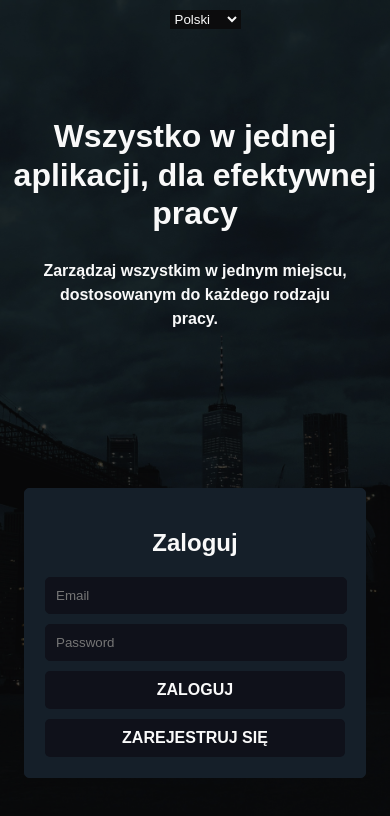
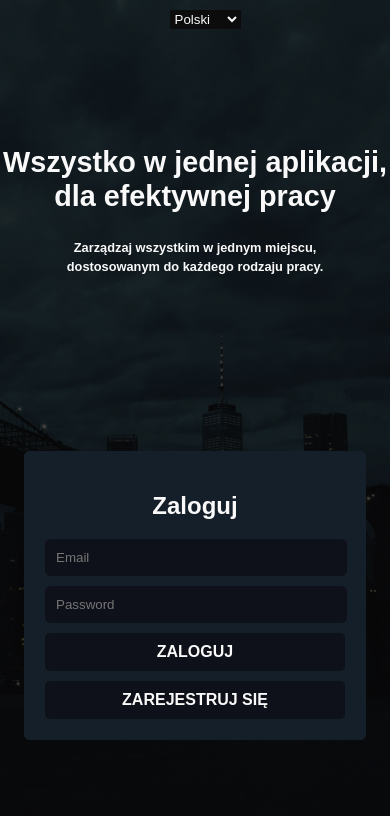
Before and after one commit to traetor/johnny-systems, a React app: page / in a window 390 px wide. Shown: the top 816 px of the page. Built offline with nearby package versions, Linux system fonts and the light colour scheme; no server answers.

Commit message:
responsive style v2

```diff
--- a/src/components/Auth/Auth.scss
+++ b/src/components/Auth/Auth.scss
@@ -1,29 +1,49 @@
+// Zmienne
+$primary-color: #151F29;
+$secondary-color: #0F111A;
+$hover-color: #959595;
+$text-color: #959595;
+$background-overlay: rgba(0, 0, 0, 0.7);
+
+// Mixins
+@mixin flex-center {
+  display: flex;
+  justify-content: center;
+  align-items: center;
+}
+
+@mixin input-styles {
+  display: block;
+  width: 100%;
+  padding: 10px;
+  margin: 10px 0;
+  border: 1px solid $secondary-color;
+  border-radius: 5px;
+  background-color: $secondary-color;
+  color: $text-color;
+}
+
 .auth-container {
-  width: 400px;
+  width: 100%;
+  max-width: 400px;
   margin: 0 auto;
   padding: 20px;
-  border: 1px solid #151F29;
+  border: 1px solid $primary-color;
   border-radius: 5px;
-  background-color: #151F29;
+  background-color: $primary-color;
 
   h2 {
     text-align: center;
   }
 
   input {
-    display: block;
-    width: 380px;
-    padding: 10px;
-    margin: 10px 0;
-    border: 1px solid #0F111A;
-    border-radius: 5px;
-    background-color: #0F111A;
-    color: #959595;
+    @include input-styles;
   }
 
   button {
     display: block;
-    width: 400px;
+    width: 100%;
+    max-width: 400px;
     padding: 10px;
     border: none;
     border-radius: 5px;
@@ -32,7 +52,7 @@
   }
 
   button:hover {
-    background-color: #959595;
+    background-color: $hover-color;
   }
 }
 
@@ -42,6 +62,7 @@
   background-position: center;
   background-repeat: no-repeat;
   position: relative;
+
   &::before {
     content: '';
     position: absolute;
@@ -49,37 +70,31 @@
     left: 0;
     right: 0;
     bottom: 0;
-    background: rgba(0, 0, 0, 0.7); /* Czarny kolor z 50% przezroczystością */
-    z-index: 1; /* Umieść go nad tłem, ale pod inną zawartością */
+    background: $background-overlay;
+    z-index: 1; // Umieść go nad tłem, ale pod inną zawartością
   }
 }
 
 .intro-content {
   position: relative;
-  z-index: 2; /* Umieść zawartość nad pseudoelementem */
+  z-index: 2; // Umieść zawartość nad pseudoelementem
 }
 
 .main-container {
-  display: flex;
+  @include flex-center;
   flex-direction: row;
-  justify-content: center;
-  align-items: center;
   height: 100vh;
 
-  .left-section {
+  .left-section, .right-section {
     flex: 1;
     padding: 20px;
     text-align: center;
+  }
 
+  .left-section {
     .welcome-text {
       font-size: 2rem;
     }
-  }
-
-  .right-section {
-    flex: 1;
-    padding: 20px;
-    text-align: center;
   }
 }
 
@@ -87,10 +102,9 @@
   .main-container {
     flex-direction: column;
 
-    .left-section,
-    .right-section {
+    .left-section, .right-section {
       width: 100%;
-      padding: 10px;
+      padding: 0;
       align-content: center;
     }
   }
@@ -98,13 +112,20 @@
 
 @media (max-width: 500px) {
   .auth-container {
-    width: 300px;
+    width: 100%;
+    max-width: 300px;
+
     input {
-      width: 280px;
+      width: 100%;
+      max-width: 280px;
     }
 
     button {
-      width: 300px;
+      width: 100%;
+      max-width: 300px;
     }
   }
+  .right-section {
+    margin-bottom: 50px;
+  }
 }
--- a/src/components/Welcome/Welcome.scss
+++ b/src/components/Welcome/Welcome.scss
@@ -15,10 +15,10 @@
 @media (max-width: 500px) {
   .welcome {
     h2 {
-      font-size: 2rem;
+      font-size: 1.8rem;
     }
     h3 {
-      font-size: 1rem;
+      font-size: .8rem;
       max-width: 80%;
       margin: 0 auto;
       line-height: 1.5;
```
